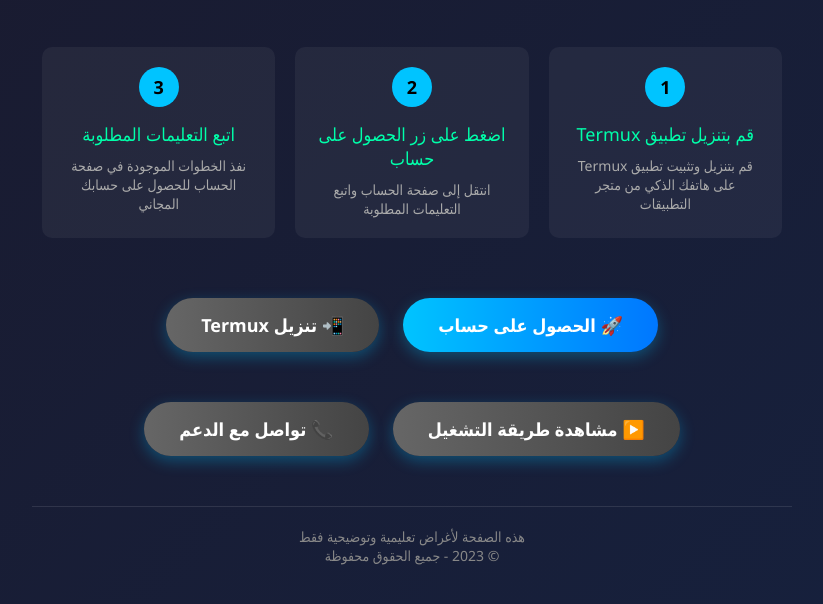
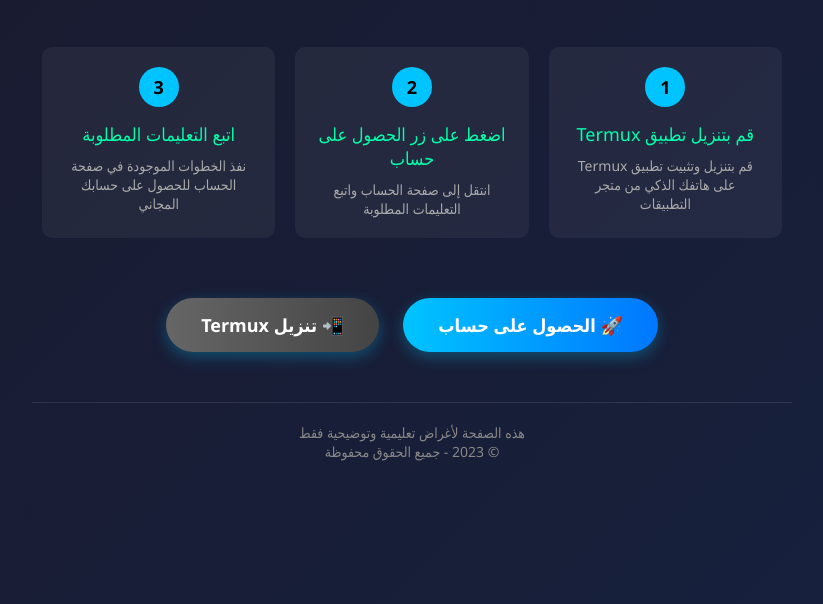
Before and after one commit to hmz-hh/resss, a plain HTML site: page index.html in a window 1280 px wide. Shown: the part 174-778 px from the top of the page, without its empty margins (228-1051 px from the left). Drawn offline with Linux system fonts and the light colour scheme.

Commit message:
Update index.html

```diff
--- a/index.html
+++ b/index.html
@@ -189,12 +189,7 @@
 
         <div class="actions">
             <a href="account.html" class="btn">🚀 الحصول على حساب</a>
-            <a href="https://f-droid.org/en/packages/com.termux/" target="_blank" class="btn btn-secondary">📲 تنزيل Termux</a>
-        </div>
-
-        <div style="text-align: center; margin-top: 30px;">
-            <a href="tutorial.html" class="btn btn-secondary">▶️ مشاهدة طريقة التشغيل</a>
-            <a href="support.html" class="btn btn-secondary">📞 تواصل مع الدعم</a>
+            <a href="https://play.google.com/store/apps/details?id=com.termux" target="_blank" class="btn btn-secondary">📲 تنزيل Termux</a>
         </div>
 
         <footer>
```
